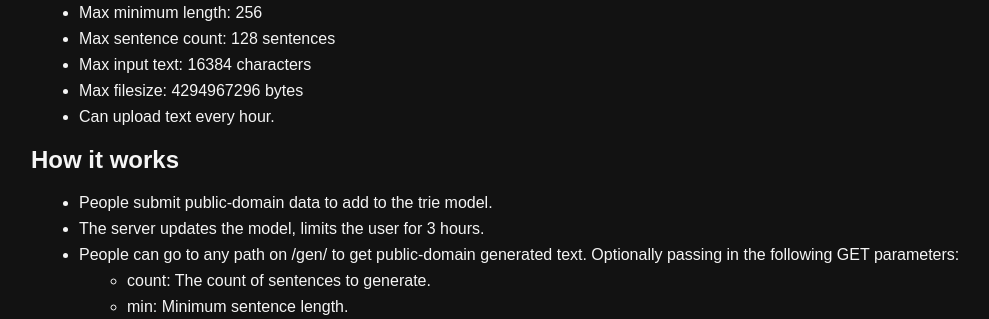
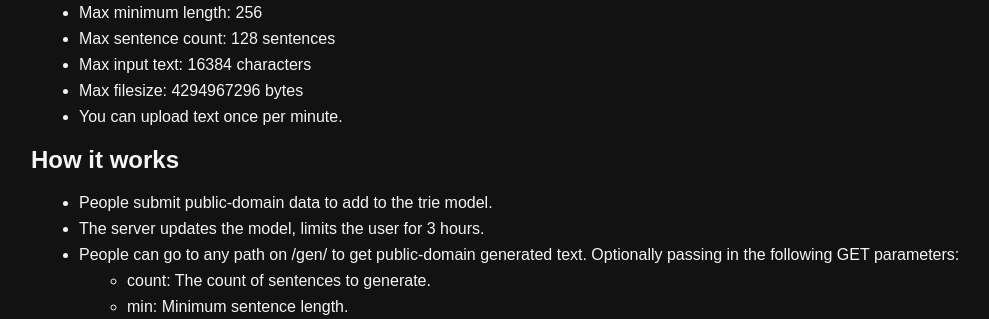
Before and after one commit to ari-lt/trie.ari.lt, a Flask app: page / in a window 1280 px wide. Shown: the part 212-531 px from the top of the page, without its empty margins (91-1080 px from the left). Run offline with Flask 3, Linux system fonts and the light colour scheme; parts of the project's set-up code (start-up, migrations or seed data) failed here and were passed over.

Commit message:
Decrease limit.
Signed-off-by: Ari Archer <ari@ari.lt>

```diff
--- a/src/main.py
+++ b/src/main.py
@@ -56,7 +56,7 @@
 
 
 @app.post("/")
-@limit.limit("1 per 1 hour")
+@limit.limit("1 per 1 minute")
 def update():
     while os.path.exists("model.lock"):
         time.sleep(1)
--- a/src/templates/index.j2
+++ b/src/templates/index.j2
@@ -16,7 +16,7 @@
     <li>Max sentence count: {{ sentcnt }} sentences</li>
     <li>Max input text: {{ maxtext }} characters</li>
     <li>Max filesize: {{ filesize }} bytes</li>
-    <li>Can upload text every hour.</li>
+    <li>You can upload text once per minute.</li>
 </ul>
 
 <h2>How it works</h2>
```
